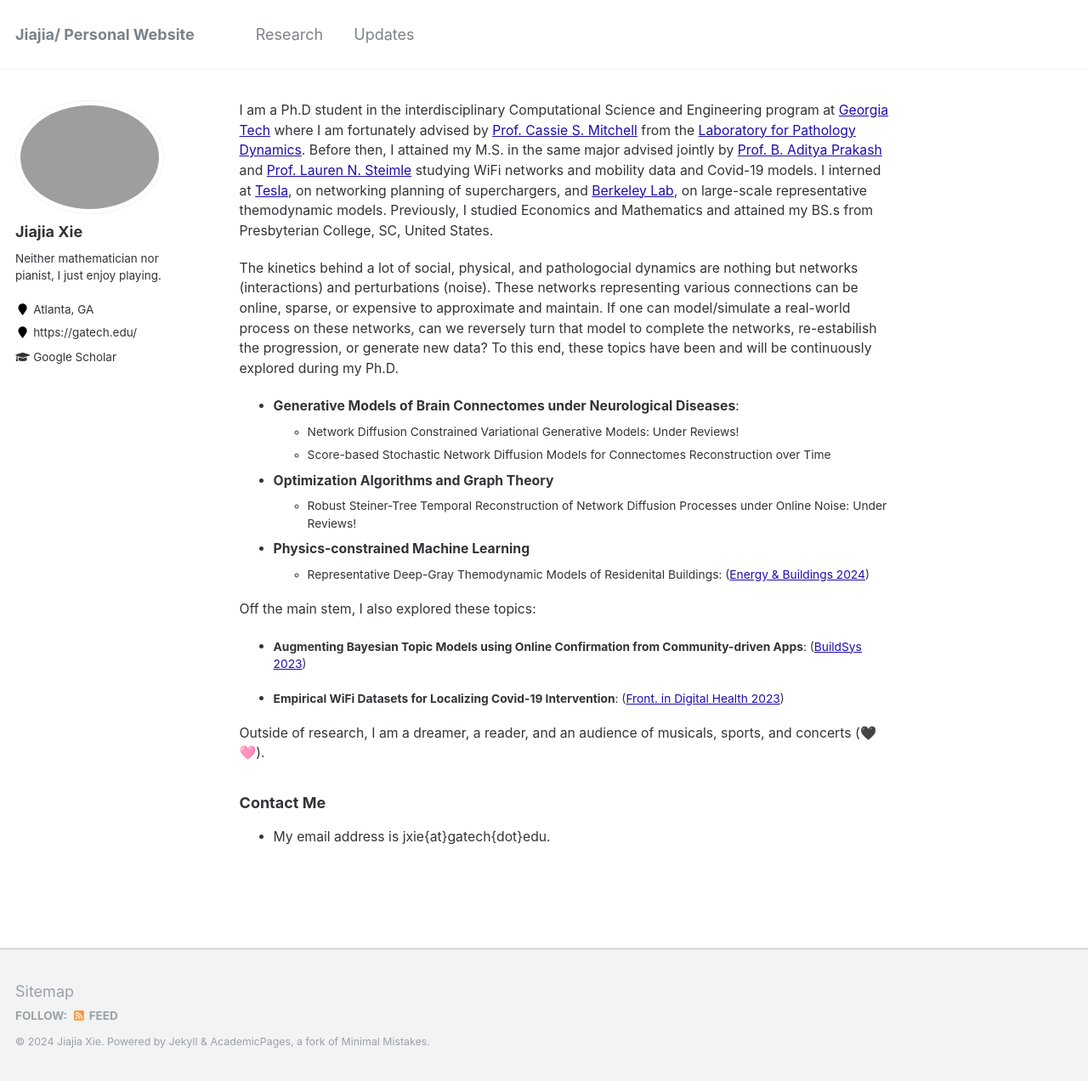
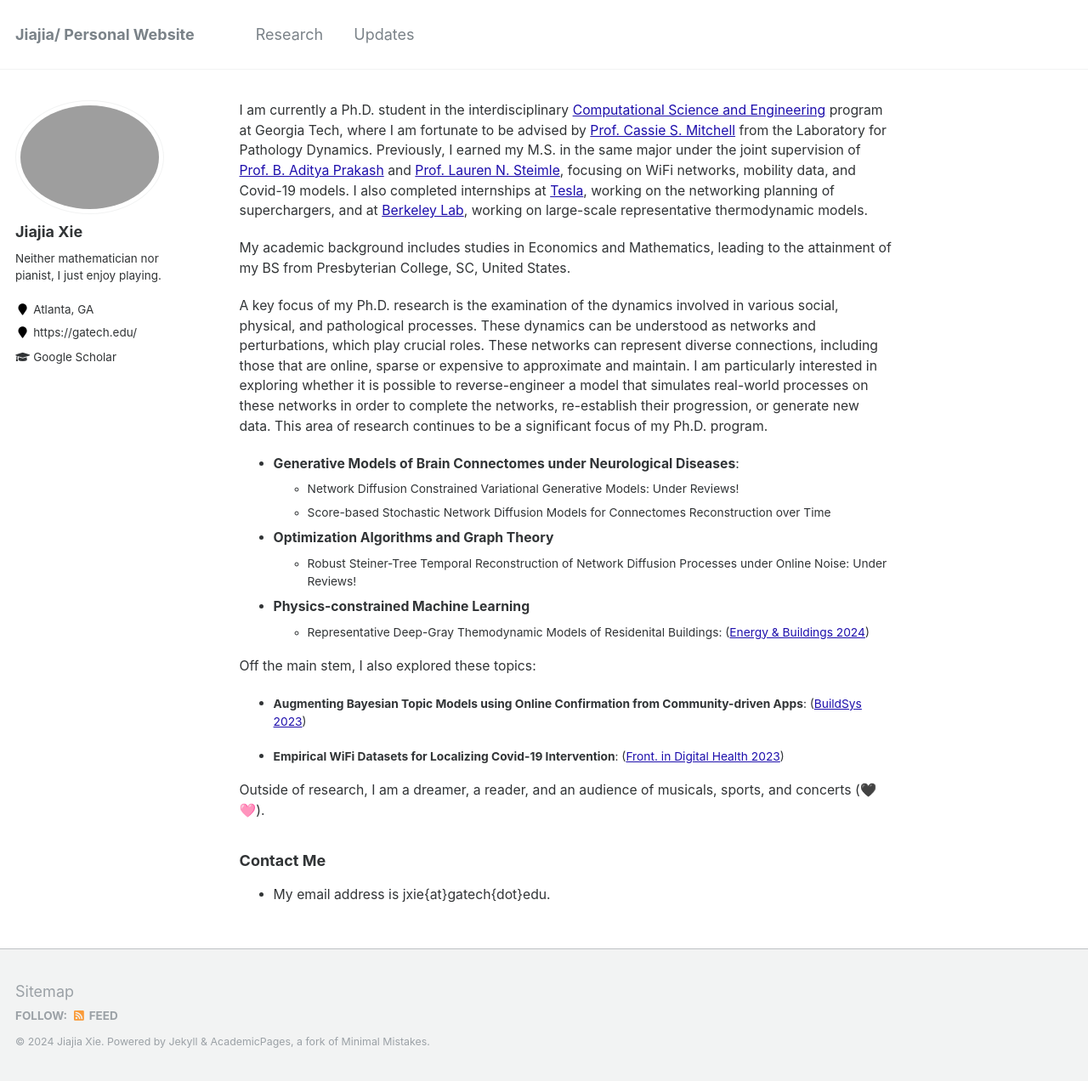
Before and after one commit to jxie1997/jxie1997.github.io, a Jekyll site: the page built from _pages/about.md, in a window 1280 px wide and 1272 px high. Shown: the whole window at 85% size. Built offline with Jekyll 4.4.1, drawn with Linux system fonts in a browser that asks for light colours.

Commit message:
aug 28 2024

```diff
--- a/_pages/about.md
+++ b/_pages/about.md
@@ -9,11 +9,11 @@ redirect_from:
 ---
 
 
-I am a Ph.D student in the interdisciplinary Computational Science and Engineering program at [Georgia Tech](https://cse.gatech.edu/) where I am fortunately advised by [Prof. Cassie S. Mitchell](https://bme.gatech.edu/bme/faculty/Cassie-S.-Mitchell) from the [Laboratory for Pathology Dynamics](https://sites.gatech.edu/cassie-mitchell-lab/). Before then, I attained my M.S. in the same major advised jointly by [Prof. B. Aditya Prakash](https://faculty.cc.gatech.edu/~badityap/) and [Prof. Lauren N. Steimle](https://sites.gatech.edu/steimle/) studying WiFi networks and mobility data and Covid-19 models. I interned at [Tesla](https://tesla.com/), on networking planning of superchargers, and [Berkeley Lab](https://www.lbl.gov/), on large-scale representative themodynamic models.
-Previously, I studied Economics and Mathematics and attained my BS.s from Presbyterian College, SC, United States.
+I am currently a Ph.D. student in the interdisciplinary [Computational Science and Engineering](https://cse.gatech.edu/) program at Georgia Tech, where I am fortunate to be advised by [Prof. Cassie S. Mitchell](https://bme.gatech.edu/bme/faculty/Cassie-S.-Mitchell) from the Laboratory for Pathology Dynamics. Previously, I earned my M.S. in the same major under the joint supervision of [Prof. B. Aditya Prakash](https://faculty.cc.gatech.edu/~badityap/) and [Prof. Lauren N. Steimle](https://sites.gatech.edu/steimle/), focusing on WiFi networks, mobility data, and Covid-19 models. I also completed internships at [Tesla](https://tesla.com/), working on the networking planning of superchargers, and at [Berkeley Lab](https://www.lbl.gov/), working on large-scale representative thermodynamic models.
 
-The kinetics behind a lot of social, physical, and pathologocial dynamics are nothing but networks (interactions) and perturbations (noise). These networks representing various connections can be online, sparse, or expensive to approximate and maintain. If one can model/simulate a real-world process on these networks, can we reversely turn that model to complete the networks, re-estabilish the progression, or generate new data? To this end, these topics have been and will be continuously explored during my Ph.D.
+My academic background includes studies in Economics and Mathematics, leading to the attainment of my BS from Presbyterian College, SC, United States.
 
+A key focus of my Ph.D. research is the examination of the dynamics involved in various social, physical, and pathological processes. These dynamics can be understood as networks and perturbations, which play crucial roles. These networks can represent diverse connections, including those that are online, sparse or expensive to approximate and maintain. I am particularly interested in exploring whether it is possible to reverse-engineer a model that simulates real-world processes on these networks in order to complete the networks, re-establish their progression, or generate new data. This area of research continues to be a significant focus of my Ph.D. program.
 
 
 * **Generative Models of Brain Connectomes under Neurological Diseases**:
```
